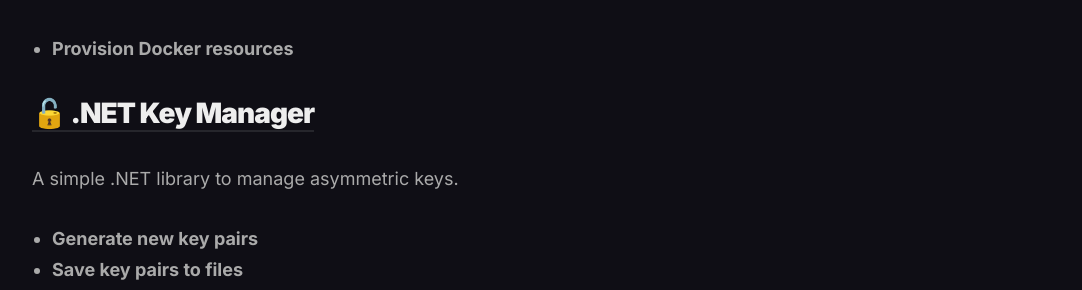
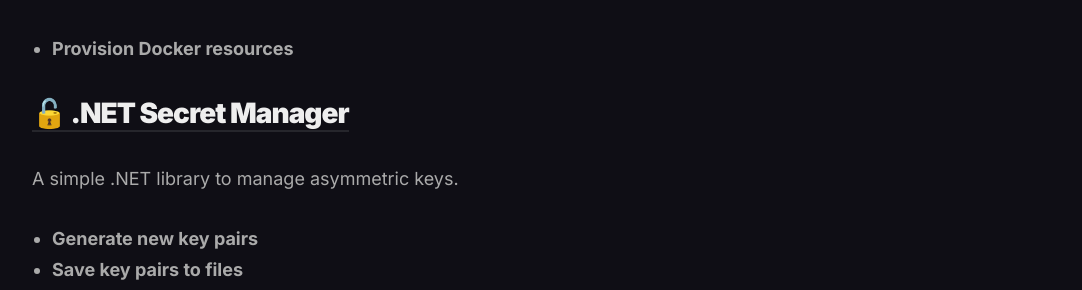
Before and after one commit to niem94/niem94, a Jekyll site: the page built from _pages/libraries.md, in a window 1280 px wide and 900 px high, scrolled down 1474 px. Shown: the part 164-454 px from the top of the window, without its empty margins (185-1267 px from the left). Built offline with Jekyll 4.4.1, drawn with Linux system fonts in a browser that asks for light colours.

Commit message:
docs: rename .NET Key Manager to .NET Secret Manager in README.md and libraries.md
Signed-off-by: Nikolai Emil Damm <neq@energinet.dk>

```diff
--- a/_pages/libraries.md
+++ b/_pages/libraries.md
@@ -38,7 +38,7 @@ A simple .NET library for provisioning resources in container engines.
 
 - **Provision Docker resources**
 
-## [🔓 .NET Key Manager](https://github.com/devantler/dotnet-key-manager)
+## [🔓 .NET Secret Manager](https://github.com/devantler/dotnet-secret-manager)
 
 A simple .NET library to manage asymmetric keys.
 
```
Also changed, not shown: README.md.
